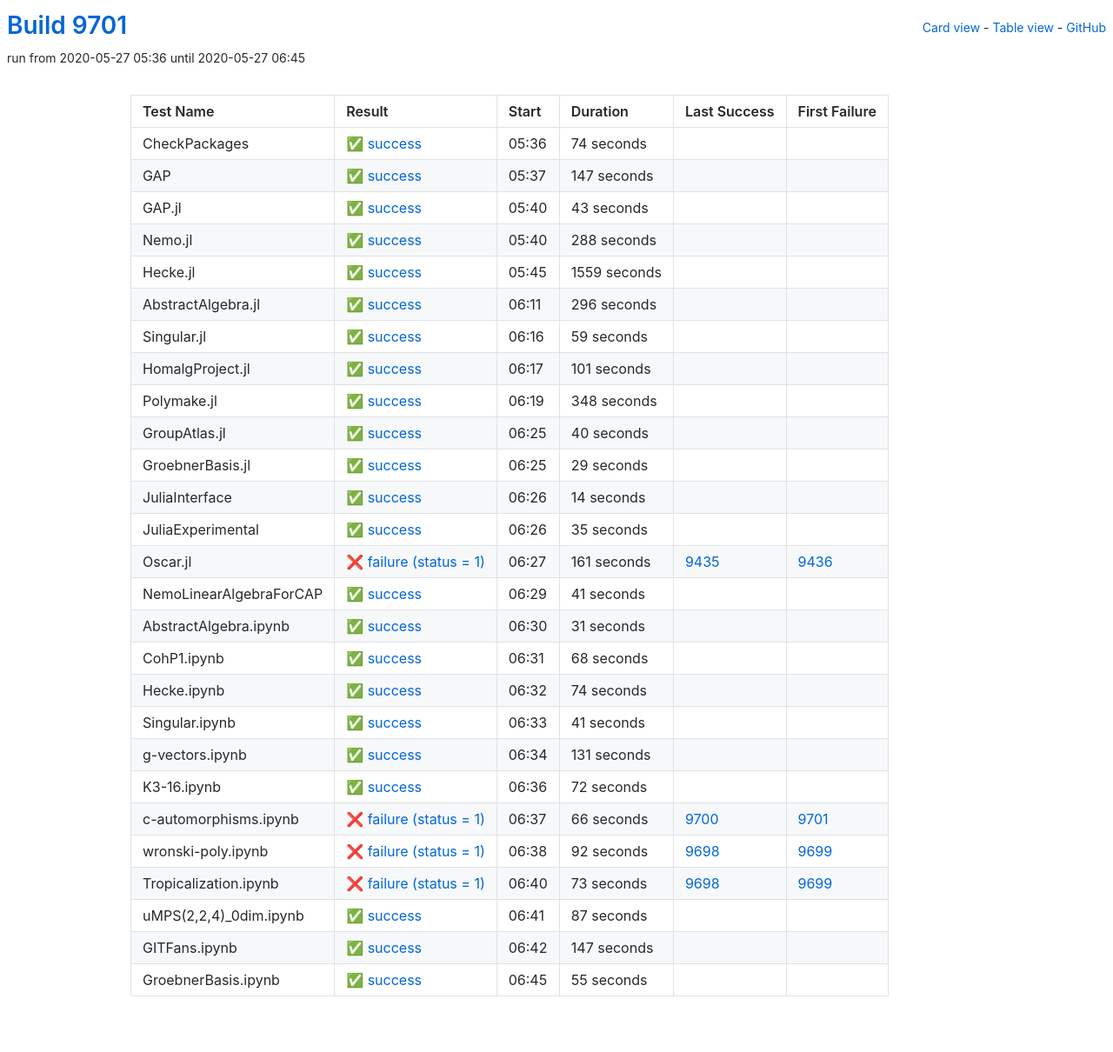
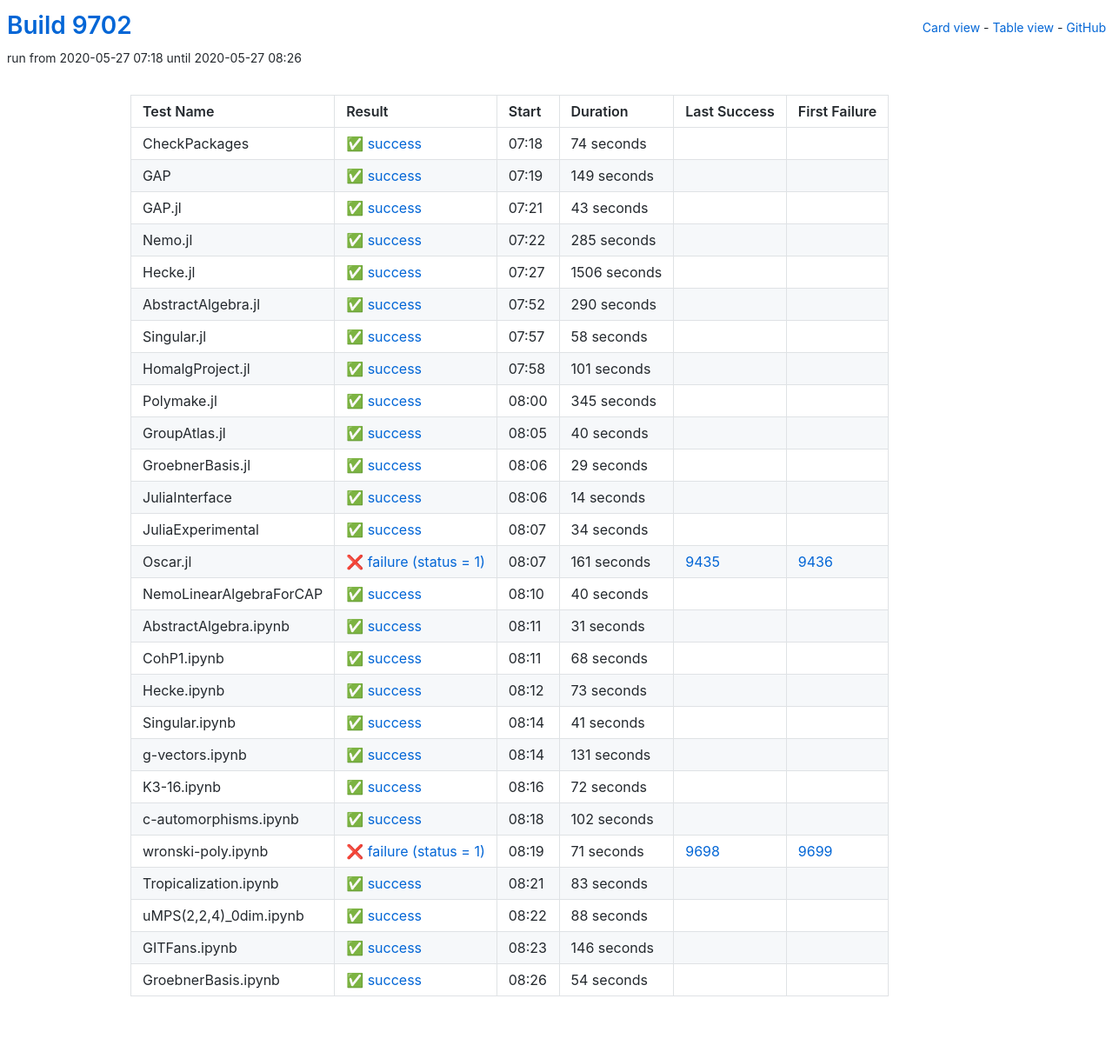
Before and after one commit to oscar-system/oscar-ci-status, a Jekyll site: the page built from table.html, in a window 1280 px wide. Shown: the whole page at 87% size. Built offline with Jekyll 4.4.1, drawn with Linux system fonts in a browser that asks for light colours.

Commit message:
Build 9702

```diff
--- a/_data/ci.yml
+++ b/_data/ci.yml
@@ -1,5 +1,5 @@
-build: 9701
-build_url: https://oscarci.mathematik.uni-kl.de/job/oscar/9701/
+build: 9702
+build_url: https://oscarci.mathematik.uni-kl.de/job/oscar/9702/
 job: oscar
 tests:
 - duration: 74
@@ -9,21 +9,21 @@ tests:
   id: checkpackages
   last_success: false
   last_success_url: null
-  log: https://oscarci.mathematik.uni-kl.de/job/oscar/9701/artifact/logs/build-9701/CheckPackages.log
+  log: https://oscarci.mathematik.uni-kl.de/job/oscar/9702/artifact/logs/build-9702/CheckPackages.log
   name: CheckPackages
-  start: 2020-05-27 05:36
+  start: 2020-05-27 07:18
   status: success
   success: true
-- duration: 147
+- duration: 149
   exitcode: 0
   first_failure: false
   first_failure_url: null
   id: gap
   last_success: false
   last_success_url: null
-  log: https://oscarci.mathematik.uni-kl.de/job/oscar/9701/artifact/logs/build-9701/GAP.log
+  log: https://oscarci.mathematik.uni-kl.de/job/oscar/9702/artifact/logs/build-9702/GAP.log
   name: GAP
-  start: 2020-05-27 05:37
+  start: 2020-05-27 07:19
   status: success
   success: true
 - duration: 43
@@ -33,57 +33,57 @@ tests:
   id: gap-jl
   last_success: false
   last_success_url: null
-  log: https://oscarci.mathematik.uni-kl.de/job/oscar/9701/artifact/logs/build-9701/GAP.jl.log
+  log: https://oscarci.mathematik.uni-kl.de/job/oscar/9702/artifact/logs/build-9702/GAP.jl.log
   name: GAP.jl
-  start: 2020-05-27 05:40
+  start: 2020-05-27 07:21
   status: success
   success: true
-- duration: 288
+- duration: 285
   exitcode: 0
   first_failure: false
   first_failure_url: null
   id: nemo-jl
   last_success: false
   last_success_url: null
-  log: https://oscarci.mathematik.uni-kl.de/job/oscar/9701/artifact/logs/build-9701/Nemo.jl.log
+  log: https://oscarci.mathematik.uni-kl.de/job/oscar/9702/artifact/logs/build-9702/Nemo.jl.log
   name: Nemo.jl
-  start: 2020-05-27 05:40
+  start: 2020-05-27 07:22
   status: success
   success: true
-- duration: 1559
+- duration: 1506
   exitcode: 0
   first_failure: false
   first_failure_url: null
   id: hecke-jl
   last_success: false
   last_success_url: null
-  log: https://oscarci.mathematik.uni-kl.de/job/oscar/9701/artifact/logs/build-9701/Hecke.jl.log
+  log: https://oscarci.mathematik.uni-kl.de/job/oscar/9702/artifact/logs/build-9702/Hecke.jl.log
   name: Hecke.jl
-  start: 2020-05-27 05:45
+  start: 2020-05-27 07:27
   status: success
   success: true
-- duration: 296
+- duration: 290
   exitcode: 0
   first_failure: false
   first_failure_url: null
   id: abstractalgebra-jl
   last_success: false
   last_success_url: null
-  log: https://oscarci.mathematik.uni-kl.de/job/oscar/9701/artifact/logs/build-9701/AbstractAlgebra.jl.log
+  log: https://oscarci.mathematik.uni-kl.de/job/oscar/9702/artifact/logs/build-9702/AbstractAlgebra.jl.log
   name: AbstractAlgebra.jl
-  start: 2020-05-27 06:11
+  start: 2020-05-27 07:52
   status: success
   success: true
-- duration: 59
+- duration: 58
   exitcode: 0
   first_failure: false
   first_failure_url: null
   id: singular-jl
   last_success: false
   last_success_url: null
-  log: https://oscarci.mathematik.uni-kl.de/job/oscar/9701/artifact/logs/build-9701/Singular.jl.log
+  log: https://oscarci.mathematik.uni-kl.de/job/oscar/9702/artifact/logs/build-9702/Singular.jl.log
   name: Singular.jl
-  start: 2020-05-27 06:16
+  start: 2020-05-27 07:57
   status: success
   success: true
 - duration: 101
@@ -93,21 +93,21 @@ tests:
   id: homalgproject-jl
   last_success: false
   last_success_url: null
-  log: https://oscarci.mathematik.uni-kl.de/job/oscar/9701/artifact/logs/build-9701/HomalgProject.jl.log
+  log: https://oscarci.mathematik.uni-kl.de/job/oscar/9702/artifact/logs/build-9702/HomalgProject.jl.log
   name: HomalgProject.jl
-  start: 2020-05-27 06:17
+  start: 2020-05-27 07:58
   status: success
   success: true
-- duration: 348
+- duration: 345
   exitcode: 0
   first_failure: false
   first_failure_url: null
   id: polymake-jl
   last_success: false
   last_success_url: null
-  log: https://oscarci.mathematik.uni-kl.de/job/oscar/9701/artifact/logs/build-9701/Polymake.jl.log
+  log: https://oscarci.mathematik.uni-kl.de/job/oscar/9702/artifact/logs/build-9702/Polymake.jl.log
   name: Polymake.jl
-  start: 2020-05-27 06:19
+  start: 2020-05-27 08:00
   status: success
   success: true
 - duration: 40
@@ -117,9 +117,9 @@ tests:
   id: groupatlas-jl
   last_success: false
   last_success_url: null
-  log: https://oscarci.mathematik.uni-kl.de/job/oscar/9701/artifact/logs/build-9701/GroupAtlas.jl.log
+  log: https://oscarci.mathematik.uni-kl.de/job/oscar/9702/artifact/logs/build-9702/GroupAtlas.jl.log
   name: GroupAtlas.jl
-  start: 2020-05-27 06:25
+  start: 2020-05-27 08:05
   status: success
   success: true
 - duration: 29
@@ -129,9 +129,9 @@ tests:
   id: groebnerbasis-jl
   last_success: false
   last_success_url: null
-  log: https://oscarci.mathematik.uni-kl.de/job/oscar/9701/artifact/logs/build-9701/GroebnerBasis.jl.log
+  log: https://oscarci.mathematik.uni-kl.de/job/oscar/9702/artifact/logs/build-9702/GroebnerBasis.jl.log
   name: GroebnerBasis.jl
-  start: 2020-05-27 06:25
+  start: 2020-05-27 08:06
   status: success
   success: true
 - duration: 14
@@ -141,21 +141,21 @@ tests:
   id: juliainterface
   last_success: false
   last_success_url: null
-  log: https://oscarci.mathematik.uni-kl.de/job/oscar/9701/artifact/logs/build-9701/JuliaInterface.log
+  log: https://oscarci.mathematik.uni-kl.de/job/oscar/9702/artifact/logs/build-9702/JuliaInterface.log
   name: JuliaInterface
-  start: 2020-05-27 06:26
+  start: 2020-05-27 08:06
   status: success
   success: true
-- duration: 35
+- duration: 34
   exitcode: 0
   first_failure: false
   first_failure_url: null
   id: juliaexperimental
   last_success: false
   last_success_url: null
-  log: https://oscarci.mathematik.uni-kl.de/job/oscar/9701/artifact/logs/build-9701/JuliaExperimental.log
+  log: https://oscarci.mathematik.uni-kl.de/job/oscar/9702/artifact/logs/build-9702/JuliaExperimental.log
   name: JuliaExperimental
-  start: 2020-05-27 06:26
+  start: 2020-05-27 08:07
   status: success
   success: true
 - duration: 161
@@ -165,21 +165,21 @@ tests:
   id: oscar-jl
   last_success: 9435
   last_success_url: https://oscarci.mathematik.uni-kl.de/job/oscar/9435/
-  log: https://oscarci.mathematik.uni-kl.de/job/oscar/9701/artifact/logs/build-9701/Oscar.jl.log
+  log: https://oscarci.mathematik.uni-kl.de/job/oscar/9702/artifact/logs/build-9702/Oscar.jl.log
   name: Oscar.jl
-  start: 2020-05-27 06:27
+  start: 2020-05-27 08:07
   status: failure
   success: false
-- duration: 41
+- duration: 40
   exitcode: 0
   first_failure: false
   first_failure_url: null
   id: nemolinearalgebraforcap
   last_success: false
   last_success_url: null
-  log: https://oscarci.mathematik.uni-kl.de/job/oscar/9701/artifact/logs/build-9701/NemoLinearAlgebraForCAP.log
+  log: https://oscarci.mathematik.uni-kl.de/job/oscar/9702/artifact/logs/build-9702/NemoLinearAlgebraForCAP.log
   name: NemoLinearAlgebraForCAP
-  start: 2020-05-27 06:29
+  start: 2020-05-27 08:10
   status: success
   success: true
 - duration: 31
@@ -189,9 +189,9 @@ tests:
   id: abstractalgebra-ipynb
   last_success: false
   last_success_url: null
-  log: https://oscarci.mathematik.uni-kl.de/job/oscar/9701/artifact/logs/build-9701/AbstractAlgebra.ipynb.log
+  log: https://oscarci.mathematik.uni-kl.de/job/oscar/9702/artifact/logs/build-9702/AbstractAlgebra.ipynb.log
   name: AbstractAlgebra.ipynb
-  start: 2020-05-27 06:30
+  start: 2020-05-27 08:11
   status: success
   success: true
 - duration: 68
@@ -201,21 +201,21 @@ tests:
   id: cohp1-ipynb
   last_success: false
   last_success_url: null
-  log: https://oscarci.mathematik.uni-kl.de/job/oscar/9701/artifact/logs/build-9701/CohP1.ipynb.log
+  log: https://oscarci.mathematik.uni-kl.de/job/oscar/9702/artifact/logs/build-9702/CohP1.ipynb.log
   name: CohP1.ipynb
-  start: 2020-05-27 06:31
+  start: 2020-05-27 08:11
   status: success
   success: true
-- duration: 74
+- duration: 73
   exitcode: 0
   first_failure: false
   first_failure_url: null
   id: hecke-ipynb
   last_success: false
   last_success_url: null
-  log: https://oscarci.mathematik.uni-kl.de/job/oscar/9701/artifact/logs/build-9701/Hecke.ipynb.log
+  log: https://oscarci.mathematik.uni-kl.de/job/oscar/9702/artifact/logs/build-9702/Hecke.ipynb.log
   name: Hecke.ipynb
-  start: 2020-05-27 06:32
+  start: 2020-05-27 08:12
   status: success
   success: true
 - duration: 41
@@ -225,9 +225,9 @@ tests:
   id: singular-ipynb
   last_success: false
   last_success_url: null
-  log: https://oscarci.mathematik.uni-kl.de/job/oscar/9701/artifact/logs/build-9701/Singular.ipynb.log
+  log: https://oscarci.mathematik.uni-kl.de/job/oscar/9702/artifact/logs/build-9702/Singular.ipynb.log
   name: Singular.ipynb
-  start: 2020-05-27 06:33
+  start: 2020-05-27 08:14
   status: success
   success: true
 - duration: 131
@@ -237,9 +237,9 @@ tests:
   id: g-vectors-ipynb
   last_success: false
   last_success_url: null
-  log: https://oscarci.mathematik.uni-kl.de/job/oscar/9701/artifact/logs/build-9701/g-vectors.ipynb.log
+  log: https://oscarci.mathematik.uni-kl.de/job/oscar/9702/artifact/logs/build-9702/g-vectors.ipynb.log
   name: g-vectors.ipynb
-  start: 2020-05-27 06:34
+  start: 2020-05-27 08:14
   status: success
   success: true
 - duration: 72
@@ -249,80 +249,80 @@ tests:
   id: k3-16-ipynb
   last_success: false
   last_success_url: null
-  log: https://oscarci.mathematik.uni-kl.de/job/oscar/9701/artifact/logs/build-9701/K3-16.ipynb.log
+  log: https://oscarci.mathematik.uni-kl.de/job/oscar/9702/artifact/logs/build-9702/K3-16.ipynb.log
   name: K3-16.ipynb
-  start: 2020-05-27 06:36
+  start: 2020-05-27 08:16
   status: success
   success: true
-- duration: 66
-  exitcode: 1
-  first_failure: 9701
-  first_failure_url: https://oscarci.mathematik.uni-kl.de/job/oscar/9701/
+- duration: 102
+  exitcode: 0
+  first_failure: false
+  first_failure_url: null
   id: c-automorphisms-ipynb
-  last_success: 9700
-  last_success_url: https://oscarci.mathematik.uni-kl.de/job/oscar/9700/
-  log: https://oscarci.mathematik.uni-kl.de/job/oscar/9701/artifact/logs/build-9701/c-automorphisms.ipynb.log
+  last_success: false
+  last_success_url: null
+  log: https://oscarci.mathematik.uni-kl.de/job/oscar/9702/artifact/logs/build-9702/c-automorphisms.ipynb.log
   name: c-automorphisms.ipynb
-  start: 2020-05-27 06:37
-  status: failure
-  success: false
-- duration: 92
+  start: 2020-05-27 08:18
+  status: success
+  success: true
+- duration: 71
   exitcode: 1
   first_failure: 9699
   first_failure_url: https://oscarci.mathematik.uni-kl.de/job/oscar/9699/
   id: wronski-poly-ipynb
   last_success: 9698
   last_success_url: https://oscarci.mathematik.uni-kl.de/job/oscar/9698/
-  log: https://oscarci.mathematik.uni-kl.de/job/oscar/9701/artifact/logs/build-9701/wronski-poly.ipynb.log
+  log: https://oscarci.mathematik.uni-kl.de/job/oscar/9702/artifact/logs/build-9702/wronski-poly.ipynb.log
   name: wronski-poly.ipynb
-  start: 2020-05-27 06:38
+  start: 2020-05-27 08:19
   status: failure
   success: false
-- duration: 73
-  exitcode: 1
-  first_failure: 9699
-  first_failure_url: https://oscarci.mathematik.uni-kl.de/job/oscar/9699/
+- duration: 83
+  exitcode: 0
+  first_failure: false
+  first_failure_url: null
   id: tropicalization-ipynb
-  last_success: 9698
-  last_success_url: https://oscarci.mathematik.uni-kl.de/job/oscar/9698/
-  log: https://oscarci.mathematik.uni-kl.de/job/oscar/9701/artifact/logs/build-9701/Tropicalization.ipynb.log
+  last_success: false
+  last_success_url: null
+  log: https://oscarci.mathematik.uni-kl.de/job/oscar/9702/artifact/logs/build-9702/Tropicalization.ipynb.log
   name: Tropicalization.ipynb
-  start: 2020-05-27 06:40
-  status: failure
-  success: false
-- duration: 87
+  start: 2020-05-27 08:21
+  status: success
+  success: true
+- duration: 88
   exitcode: 0
   first_failure: false
   first_failure_url: null
   id: umps-2-2-4-0dim-ipynb
   last_success: false
   last_success_url: null
-  log: https://oscarci.mathematik.uni-kl.de/job/oscar/9701/artifact/logs/build-9701/uMPS-2-2-4-_0dim.ipynb.log
+  log: https://oscarci.mathematik.uni-kl.de/job/oscar/9702/artifact/logs/build-9702/uMPS-2-2-4-_0dim.ipynb.log
   name: uMPS(2,2,4)_0dim.ipynb
-  start: 2020-05-27 06:41
+  start: 2020-05-27 08:22
   status: success
   success: true
-- duration: 147
+- duration: 146
   exitcode: 0
   first_failure: false
   first_failure_url: null
   id: gitfans-ipynb
   last_success: false
   last_success_url: null
-  log: https://oscarci.mathematik.uni-kl.de/job/oscar/9701/artifact/logs/build-9701/GITFans.ipynb.log
+  log: https://oscarci.mathematik.uni-kl.de/job/oscar/9702/artifact/logs/build-9702/GITFans.ipynb.log
   name: GITFans.ipynb
-  start: 2020-05-27 06:42
+  start: 2020-05-27 08:23
   status: success
   success: true
-- duration: 55
+- duration: 54
   exitcode: 0
   first_failure: false
   first_failure_url: null
   id: groebnerbasis-ipynb
   last_success: false
   last_success_url: null
-  log: https://oscarci.mathematik.uni-kl.de/job/oscar/9701/artifact/logs/build-9701/GroebnerBasis.ipynb.log
+  log: https://oscarci.mathematik.uni-kl.de/job/oscar/9702/artifact/logs/build-9702/GroebnerBasis.ipynb.log
   name: GroebnerBasis.ipynb
-  start: 2020-05-27 06:45
+  start: 2020-05-27 08:26
   status: success
   success: true
```
Also changed, not shown: README.md.
